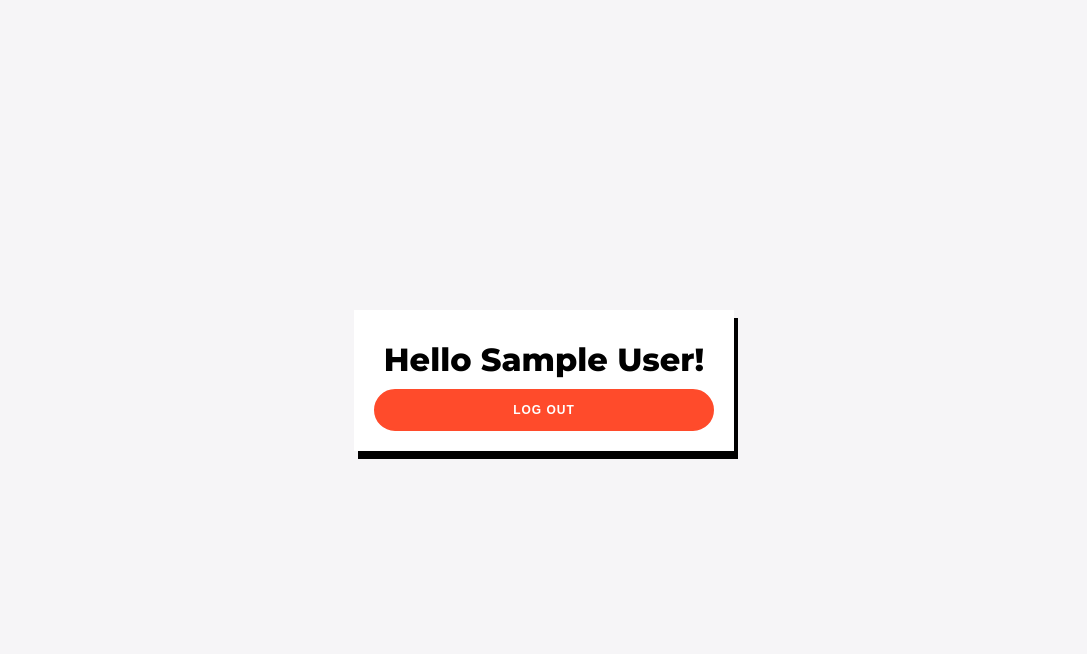
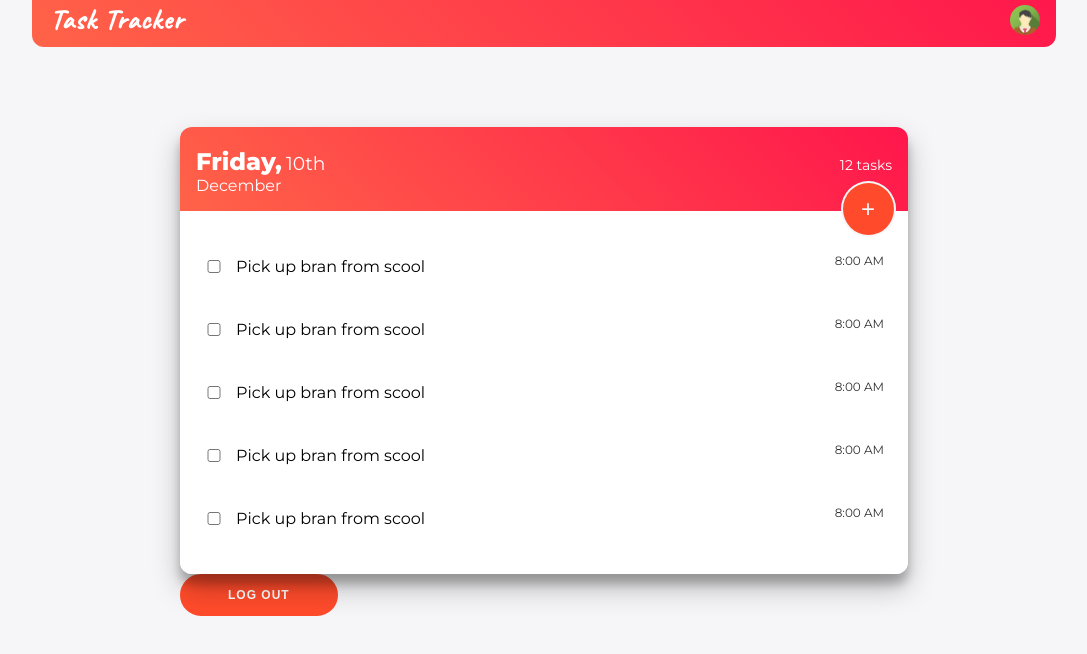
Before and after one commit to tharun0120/task-app, a React (Create React App) app in the folder client/task-app-react/: page / in a window 1280 px wide. Shown: the top 654 px of the page, without its empty margins (96-1183 px from the left). Built offline with nearby package versions, Linux system fonts and the light colour scheme; sample sign-in values are in the browser's storage.

Commit message:
implemented task page

```diff
--- a/client/task-app-react/package.json
+++ b/client/task-app-react/package.json
@@ -8,6 +8,7 @@
     "@testing-library/react": "^11.2.7",
     "@testing-library/user-event": "^12.8.3",
     "react": "^17.0.2",
+    "react-datetime": "^3.0.4",
     "react-dom": "^17.0.2",
     "react-icons": "^4.2.0",
     "react-loading": "^2.0.3",
--- a/client/task-app-react/src/App.js
+++ b/client/task-app-react/src/App.js
@@ -27,7 +27,7 @@ function App() {
 
     res.match({
       userAuthenticated: (props) => {
-        setUser(props.user);
+        setUser(props);
       },
       invalidCredentials: () => {
         alert("Invalid Credentials");
@@ -39,7 +39,7 @@ function App() {
     let res = await mAuth.registerNewUser(name, email, password);
     res.match({
       userAuthenticated: (props) => {
-        setUser(props.user);
+        setUser(props);
       },
     });
   };
--- /dev/null
+++ b/client/task-app-react/src/presentation/components/AddTaskForm.js
@@ -0,0 +1,45 @@
+import React from "react";
+import Datetime from "react-datetime";
+import "react-datetime/css/react-datetime.css";
+const AddTaskForm = () => {
+  return (
+    <div>
+      <h1>Add Task</h1>
+      <form
+        className="add-form"
+        //   onSubmit={onSubmit}
+      >
+        <div className="form-control">
+          <label>Task:</label>
+          <input
+            className="task-field"
+            type="text"
+            // value={"text"}
+            // onChange={(e) => setText(e.target.value)}
+          />
+        </div>
+        <div className="form-control">
+          <p>Deadline: </p>
+          <Datetime />
+        </div>
+
+        <div className="form-control form-control-check">
+          <label>Priorotize:</label>
+          <input
+            className="priorotize-box"
+            type="checkbox"
+            // checked={remainder}
+            // value={remainder}
+            // onChange={(e) => setRemiainder(e.currentTarget.checked)}
+          />
+        </div>
+        {/* <input type="submit" value="Add Task" className="btn btn-block" /> */}
+      </form>
+      <div className="btn-container">
+        <button>Submit</button>
+      </div>
+    </div>
+  );
+};
+
+export default AddTaskForm;
--- /dev/null
+++ b/client/task-app-react/src/presentation/components/AppBar.js
@@ -0,0 +1,12 @@
+import React from "react";
+import avatar from "./avatar2.png";
+const AppBar = () => {
+  return (
+    <div className="appbar">
+      <h1 className="app-title">Task Tracker</h1>
+      <img src={avatar} alt="Avatar" class="avatar"></img>
+    </div>
+  );
+};
+
+export default AppBar;
--- a/client/task-app-react/src/presentation/components/HomePage.js
+++ b/client/task-app-react/src/presentation/components/HomePage.js
@@ -1,6 +1,7 @@
 import { useHistory } from "react-router-dom";
 import "./css/HomePage.css";
-
+import TaskCard from "./TaskCard";
+import AppBar from "./AppBar";
 const HomePage = ({ user, onLogout }) => {
   const history = useHistory();
 
@@ -15,9 +16,12 @@ const HomePage = ({ user, onLogout }) => {
   };
 
   return (
-    <div className="hp-container">
-      <h1>Hello {user.name}!</h1>
-      <button onClick={logout}>Log out</button>
+    <div className="app-container">
+      <AppBar />
+      <div className="hp-container">
+        <TaskCard></TaskCard>
+        <button onClick={logout}>Log out</button>
+      </div>
     </div>
   );
 };
--- /dev/null
+++ b/client/task-app-react/src/presentation/components/Task.js
@@ -0,0 +1,16 @@
+const Task = ({ task }) => {
+  return (
+    <div>
+      <div className="task-container">
+        <div className="check-text">
+          <input type="checkbox" className="task-check"></input>
+          <p className="task-text">{task.text}</p>
+        </div>
+        <p className="task-time">{task.time}</p>
+      </div>
+      {/* <hr className="solid-divider"></hr> */}
+    </div>
+  );
+};
+
+export default Task;
--- /dev/null
+++ b/client/task-app-react/src/presentation/components/TaskCard.js
@@ -0,0 +1,50 @@
+import Task from "./Task";
+import AddtaskForm from "./AddTaskForm";
+import { useState } from "react";
+const tasks = [
+  { id: 1, text: "Pick up bran from scool", time: "8:00 AM" },
+  { id: 2, text: "Pick up bran from scool", time: "8:00 AM" },
+  { id: 3, text: "Pick up bran from scool", time: "8:00 AM" },
+  { id: 4, text: "Pick up bran from scool", time: "8:00 AM" },
+  { id: 5, text: "Pick up bran from scool", time: "8:00 AM" },
+];
+const TaskCard = () => {
+  const [showForm, setShowForm] = useState(false);
+
+  const toggleShowForm = () => {
+    setShowForm(!showForm);
+  };
+  return (
+    <div>
+      <div className="card-container">
+        <div className="card-header">
+          <div className="c-info">
+            <div>
+              <h2 className="c-day">Friday, </h2>
+              <p className="c-month">December</p>
+            </div>
+            <h3 className="c-date">10th</h3>
+          </div>
+          <p className="remaing-tasks">12 tasks</p>
+          <button className="addtask-btn" onClick={toggleShowForm}>
+            +
+          </button>
+        </div>
+        {/* <hr className="solid-divider"></hr> */}
+        {showForm ? (
+          <div className="add-task-container">
+            <AddtaskForm />
+          </div>
+        ) : (
+          <div className="tasks-container">
+            {tasks.map((task) => (
+              <Task key={task.id} task={task} />
+            ))}
+          </div>
+        )}
+      </div>
+    </div>
+  );
+};
+
+export default TaskCard;
--- a/client/task-app-react/src/presentation/components/css/HomePage.css
+++ b/client/task-app-react/src/presentation/components/css/HomePage.css
@@ -1,12 +1,220 @@
-.hp-container {
+@import url("https://fonts.googleapis.com/css?family=Caveat");
+
+body {
+  background: #f6f5f7;
+  display: flex;
+  justify-content: flex-start;
+  align-items: center;
+  flex-direction: column;
+  font-family: "Montserrat", sans-serif;
+  /* height: 100vh; */
+  /* margin: -20px 0 50px; */
+}
+
+/* .App {
+  display: unset;
+} */
+
+#root {
+  width: 80%;
+}
+
+.appbar {
+  background-image: linear-gradient(45deg, #ff6348, #ff164c);
+  border-radius: 12px;
+  display: flex;
+  align-items: center;
+  justify-content: space-between;
+  width: 100%;
+}
+.app-title {
+  padding: 12px 0 0px 8px;
+  color: #fff;
+  font-family: "Caveat";
+  font-size: 28px;
+  font-weight: 700;
+  letter-spacing: 1px;
+}
+.avatar {
+  vertical-align: middle;
+  width: 30px;
+  height: 30px;
+  border-radius: 50%;
+  margin: 12px 16px 0 0;
+}
+
+.app-container {
   display: flex;
   flex-direction: column;
+  align-items: center;
+  width: 100%;
+}
+
+.hp-container {
   padding: 20px;
-  /* border-radius: 12px; */
-  box-shadow: 4px 8px;
+  border-radius: 12px;
+  margin-top: 60px;
+  width: 768px;
+  /* max-width: 100%; */
+}
+
+.card-container {
+  position: relative;
+  box-shadow: 0 14px 28px rgba(0, 0, 0, 0.25), 0 10px 10px rgba(0, 0, 0, 0.22);
+  /* background-color: aqua; */
+  border-radius: 12px;
+  width: 100%;
+}
+
+.card-header {
+  /* background-color: aqua; */
+  position: relative;
+  display: flex;
+  justify-content: space-between;
+  align-items: baseline;
+  padding: 0px 16px 0px 16px;
+  color: white;
+  background-image: linear-gradient(45deg, #ff6348, #ff164c);
+  border-radius: 12px 12px 0px 0px;
+  margin-bottom: 0px;
+}
+
+.c-info {
+  /* background-color: aquamarine; */
+  display: flex;
+  align-items: baseline;
+  /* margin-right: 100%; */
+}
+
+.c-day {
+  /* background-color: azure; */
+  margin-right: 4px;
+  margin-bottom: 0px;
+  padding-bottom: 0px;
+}
+
+.c-date {
+  font-weight: 500;
+}
+
+.c-month {
+  /* background-color: black; */
+  margin-top: 0;
+}
+
+.remaing-tasks {
+  font-weight: 100;
+  font-size: 14px;
+}
+
+.addtask-btn {
+  position: absolute;
+  /* background-color: black; */
+  border-color: #f6f5f7;
+  color: #f6f5f7;
+  right: 12px;
+  bottom: -26px;
+  padding: 12px 18px;
+  font-size: 24px;
+  border-radius: 50%;
+  font-weight: 100;
+  z-index: 1;
+}
+
+.solid-divider {
+  /* border-top: 3px solid #bbb; */
+  margin: 0;
+  color: rgb(255, 255, 255);
+}
+
+.add-task-container {
+  /* position: absolute; */
   background-color: white;
+  border-radius: 0px 0px 12px 12px;
+  padding: 0 12px;
+  margin: 0;
+  width: 100%;
+  padding: 24px 24px;
+  border-radius: 0px 0px 12px 12px;
 }
-.hp-container:hover {
-  box-shadow: 2px 2px;
-  transform: translate(2px, 8px);
+
+.tasks-container {
+  background-color: white;
+  padding: 0 12px;
+  margin: 0;
+  width: 100%;
+  padding: 24px 12px;
+  border-radius: 0px 0px 12px 12px;
 }
+
+.task-container {
+  display: flex;
+  justify-content: space-between;
+  padding: 6px 12px;
+  /* background-color: aquamarine; */
+}
+
+.check-text {
+  display: flex;
+  max-width: 80%;
+  align-items: center;
+  justify-content: flex-start;
+  /* justify-content: space-between; */
+  /* background-color: aquamarine; */
+}
+.task-check {
+  margin: 0;
+  width: 20px;
+  color: #ff6348;
+  /* background-color: azure; */
+  /* margin: 10px; */
+}
+
+.task-check {
+  margin: 0;
+  width: 20px;
+  color: #ff6348;
+  background-color: azure;
+  margin-right: 12px;
+}
+
+.task-time {
+  /* background-color: aquamarine; */
+  font-size: 12px;
+  font-weight: 200;
+  color: #333;
+}
+
+.add-form {
+  display: flex;
+  align-items: flex-start;
+  padding: 0 25px;
+  width: 60%;
+  padding-left: 0px;
+  margin-left: 10px;
+}
+
+.form-control {
+  display: flex;
+  width: 100%;
+  justify-content: space-between;
+  align-items: center;
+}
+
+.task-field {
+  /* padding: 0; */
+  margin-left: 125px;
+}
+.form-control-check {
+  justify-content: flex-start;
+}
+
+.priorotize-box {
+  width: 7%;
+  margin-left: 80px;
+}
+
+.btn-container {
+  display: flex;
+  justify-content: flex-end;
+}
--- a/client/task-app-react/src/presentation/components/css/LoginForm.css
+++ b/client/task-app-react/src/presentation/components/css/LoginForm.css
@@ -13,6 +13,11 @@ body {
   font-family: "Montserrat", sans-serif;
   height: 100vh;
   margin: -20px 0 50px;
+}
+
+.App {
+  display: flex;
+  justify-content: center;
 }
 
 h1 {
@@ -106,6 +111,7 @@ button:active {
   width: 768px;
   max-width: 100%;
   min-height: 480px;
+  margin-top: 120px;
 }
 .form-container {
   position: absolute;
```
Also changed, not shown: client/task-app-react/src/presentation/components/avatar2.png (added), 1 other file (tests, documents, lock files or other folders).
